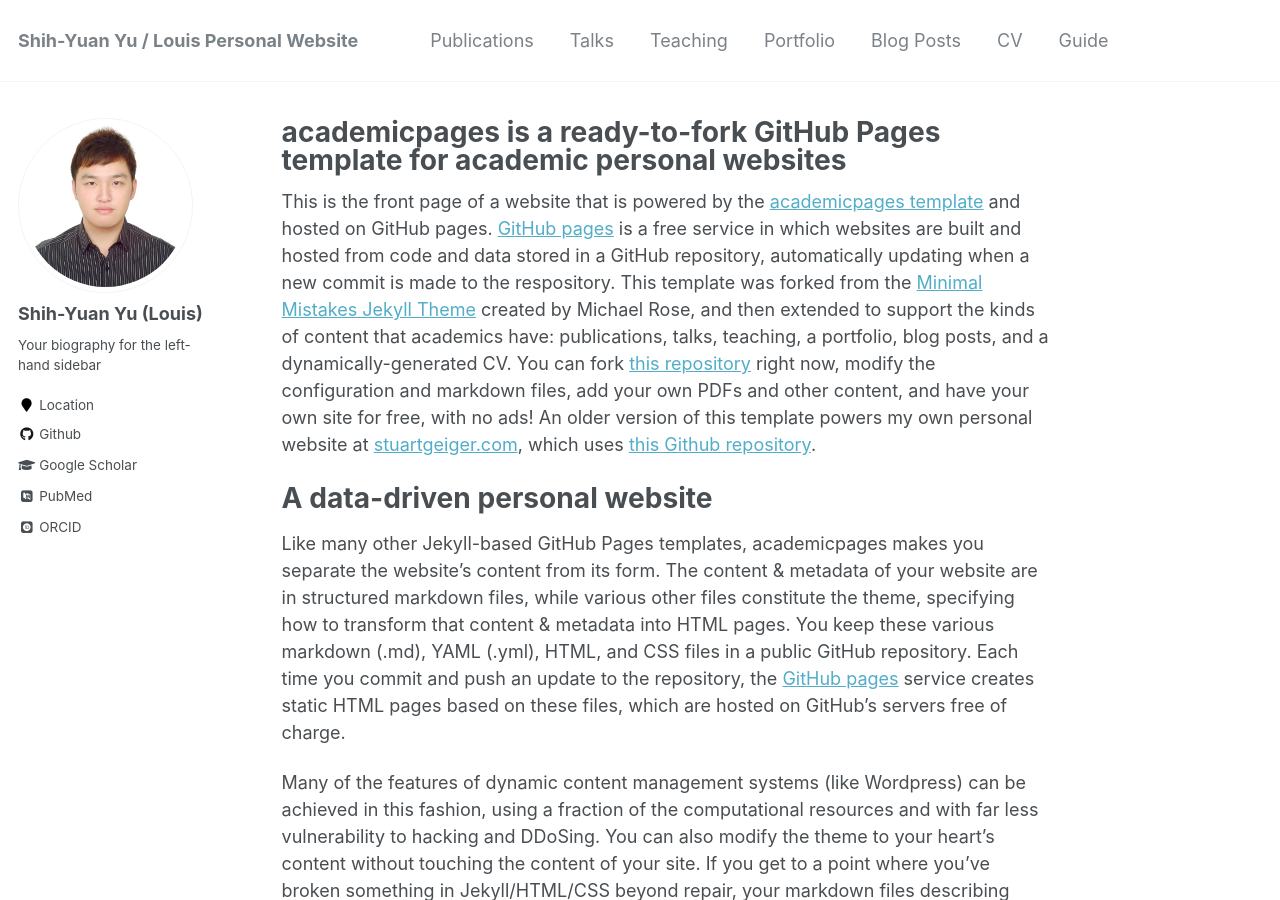
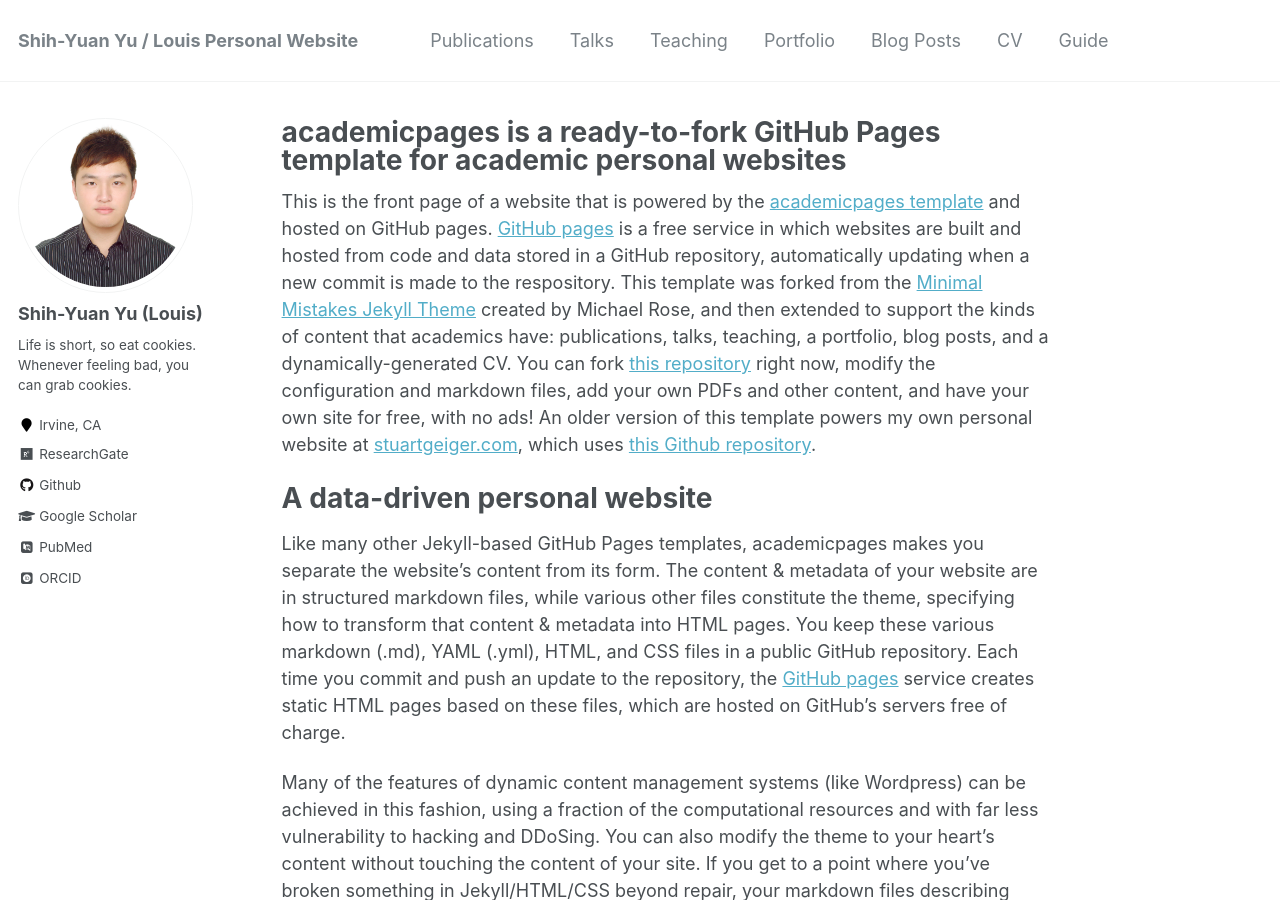
Before and after one commit to louisccc/louisccc.github.io, a Jekyll site: the page built from _pages/about.md, in a window 1280 px wide and 900 px high. Built offline with Jekyll 4.4.1, drawn with Linux system fonts in a browser that asks for light colours; some web fonts are replaced.

Commit message:
update sidebar.

```diff
--- a/_config.yml
+++ b/_config.yml
@@ -82,13 +82,13 @@
 author:
   name             : "Shih-Yuan Yu (Louis)"
   avatar           : "ShihYuan.jpg"
-  bio              : "Your biography for the left-hand sidebar"
-  location         : "Location"
+  bio              : "Life is short, so eat cookies. Whenever feeling bad, you can grab cookies."
+  location         : "Irvine, CA"
   employer         :
   pubmed           : "https://www.ncbi.nlm.nih.gov/pubmed/?term=john+snow"
-  googlescholar    : "http://yourfullgooglescholarurl.com"
+  googlescholar    : "https://scholar.google.com/citations?user=LUHyIyUAAAAJ"
   email            :
-  researchgate     :  # example: "https://www.researchgate.net/profile/yourprofile"
+  researchgate     : "https://www.researchgate.net/profile/Shih-Yuan-Yu"
   uri              :
   bitbucket        :
   codepen          :
```
